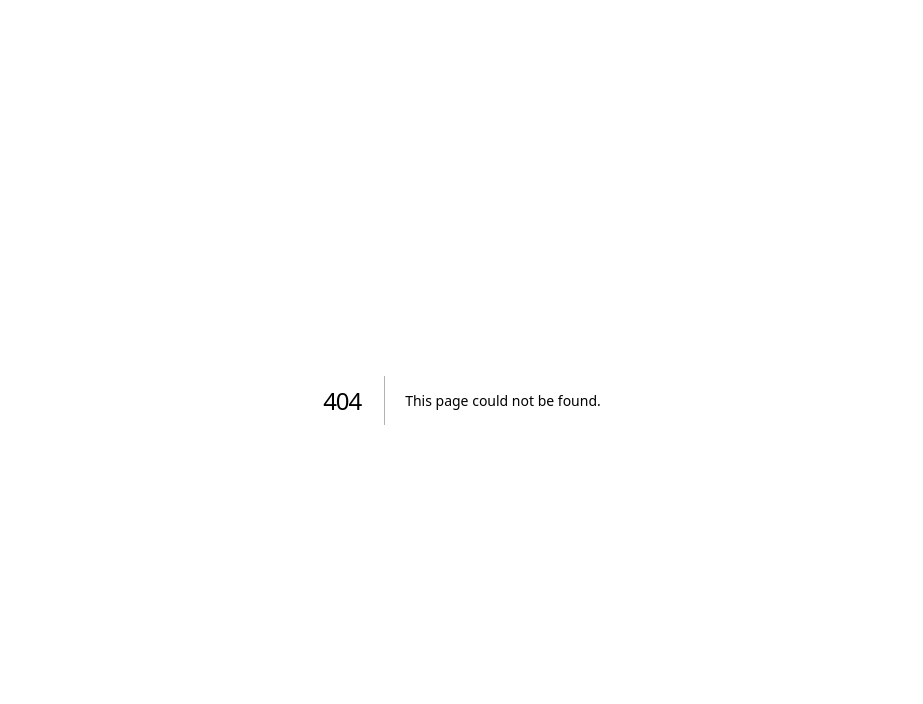
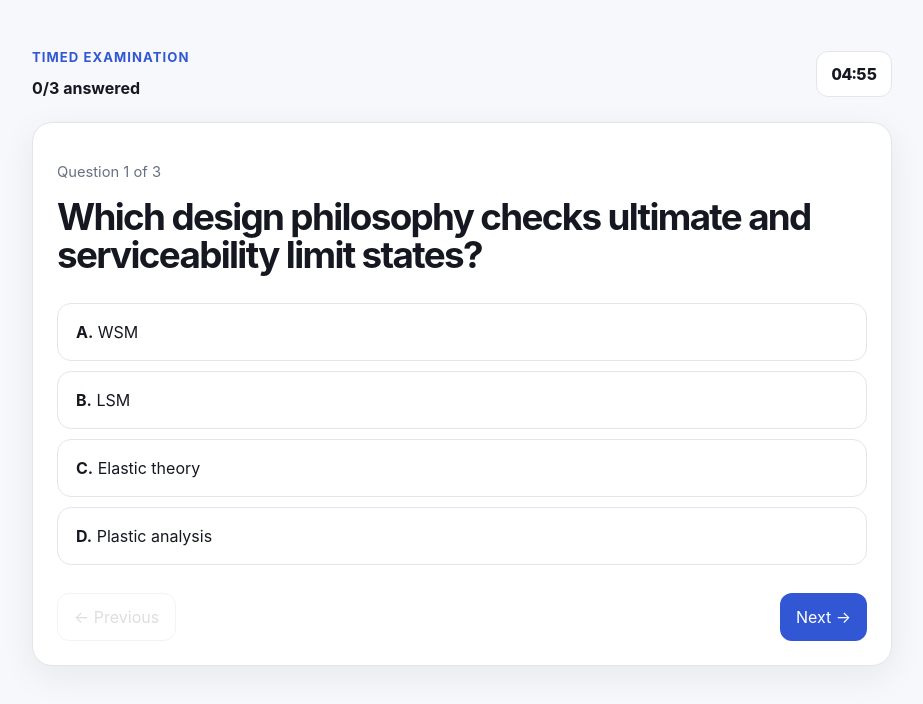
Before and after one commit to MKU-MKU/abhyas, a Next.js app in the folder apps/web/: page /exam in a window 1280 px wide. Before the commit this address had no page. Shown: the top 704 px of the page, without its empty margins (178-1101 px from the left). Built offline with nearby package versions, Linux system fonts and the light colour scheme.

Commit message:
feat: add timed exam workspace

```diff
--- /dev/null
+++ b/apps/web/app/exam/page.tsx
@@ -0,0 +1,73 @@
+"use client";
+
+import { useEffect, useMemo, useState } from "react";
+
+const questions = [
+  { prompt: "Which design philosophy checks ultimate and serviceability limit states?", options: ["WSM", "LSM", "Elastic theory", "Plastic analysis"], answer: 1 },
+  { prompt: "Rapid valve closure in a pressure conduit causes?", options: ["Uniform flow", "Water hammer", "Sedimentation", "Critical depth"], answer: 1 },
+  { prompt: "The primary purpose of a settling basin is to?", options: ["Increase velocity", "Remove suspended sediment", "Raise pressure", "Aerate water"], answer: 1 },
+];
+
+const TOTAL_SECONDS = 5 * 60;
+
+export default function ExamPage() {
+  const [seconds, setSeconds] = useState(TOTAL_SECONDS);
+  const [index, setIndex] = useState(0);
+  const [answers, setAnswers] = useState<Record<number, number>>({});
+  const [submitted, setSubmitted] = useState(false);
+
+  useEffect(() => {
+    if (submitted || seconds <= 0) return;
+    const timer = window.setInterval(() => setSeconds((value) => Math.max(0, value - 1)), 1000);
+    return () => window.clearInterval(timer);
+  }, [submitted, seconds]);
+
+  useEffect(() => {
+    if (seconds === 0) setSubmitted(true);
+  }, [seconds]);
+
+  const question = questions[index];
+  const answered = Object.keys(answers).length;
+  const score = useMemo(() => questions.reduce((sum, item, i) => sum + (answers[i] === item.answer ? 1 : 0), 0), [answers]);
+  const minutes = Math.floor(seconds / 60).toString().padStart(2, "0");
+  const secs = (seconds % 60).toString().padStart(2, "0");
+
+  if (submitted) {
+    return (
+      <main className="main">
+        <section className="card" style={{ maxWidth: 700, margin: "60px auto", textAlign: "center" }}>
+          <p className="eyebrow">Exam complete</p>
+          <h1 style={{ fontSize: "clamp(2rem, 6vw, 3rem)" }}>{score}/{questions.length}</h1>
+          <p className="subtitle" style={{ marginInline: "auto" }}>{Math.round((score / questions.length) * 100)}% accuracy · {answered} answered · {questions.length - answered} unanswered</p>
+          <a className="cardLink" href="/">Return to dashboard →</a>
+        </section>
+      </main>
+    );
+  }
+
+  return (
+    <main className="main">
+      <section style={{ maxWidth: 860, margin: "0 auto" }}>
+        <div style={{ display: "flex", justifyContent: "space-between", alignItems: "center", gap: 16, marginBottom: 22 }}>
+          <div><p className="eyebrow">Timed examination</p><strong>{answered}/{questions.length} answered</strong></div>
+          <div aria-label="Time remaining" style={{ padding: "10px 14px", borderRadius: 12, border: "1px solid var(--border)", background: "var(--surface)", fontVariantNumeric: "tabular-nums", fontWeight: 800 }}>{minutes}:{secs}</div>
+        </div>
+        <div className="card">
+          <p style={{ color: "var(--muted)" }}>Question {index + 1} of {questions.length}</p>
+          <h1 style={{ fontSize: "clamp(1.5rem, 4vw, 2.3rem)", marginTop: 12 }}>{question.prompt}</h1>
+          <div style={{ display: "grid", gap: 10, marginTop: 28 }}>
+            {question.options.map((option, optionIndex) => (
+              <button key={option} type="button" onClick={() => setAnswers((current) => ({ ...current, [index]: optionIndex }))} aria-pressed={answers[index] === optionIndex} style={{ textAlign: "left", padding: "16px 18px", borderRadius: 14, border: `1px solid ${answers[index] === optionIndex ? "var(--primary)" : "var(--border)"}`, background: answers[index] === optionIndex ? "var(--surface-muted)" : "var(--surface)", color: "var(--text)" }}>
+                <strong>{String.fromCharCode(65 + optionIndex)}.</strong> {option}
+              </button>
+            ))}
+          </div>
+          <div style={{ display: "flex", justifyContent: "space-between", gap: 10, marginTop: 28 }}>
+            <button type="button" disabled={index === 0} onClick={() => setIndex((value) => value - 1)} style={{ padding: "11px 16px", borderRadius: 12, border: "1px solid var(--border)", background: "var(--surface)", opacity: index === 0 ? .45 : 1 }}>← Previous</button>
+            {index < questions.length - 1 ? <button type="button" onClick={() => setIndex((value) => value + 1)} style={{ padding: "11px 16px", border: 0, borderRadius: 12, background: "var(--primary)", color: "white" }}>Next →</button> : <button type="button" onClick={() => setSubmitted(true)} style={{ padding: "11px 16px", border: 0, borderRadius: 12, background: "var(--primary)", color: "white" }}>Submit exam</button>}
+          </div>
+        </div>
+      </section>
+    </main>
+  );
+}
```
